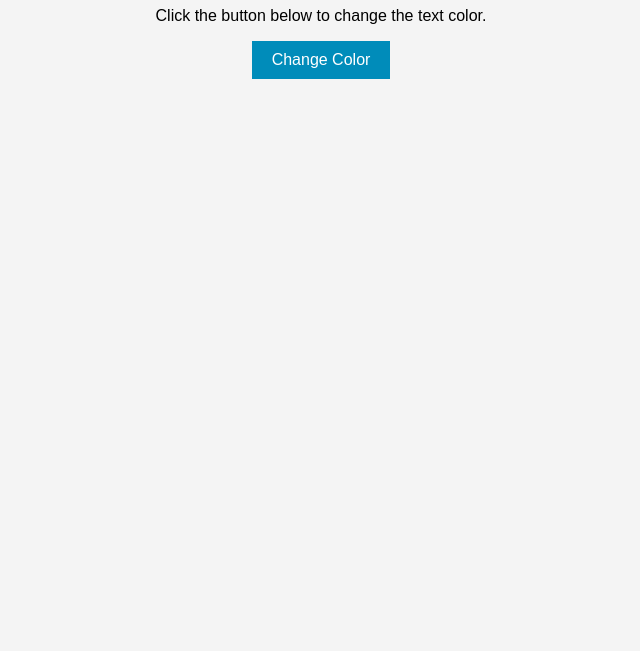
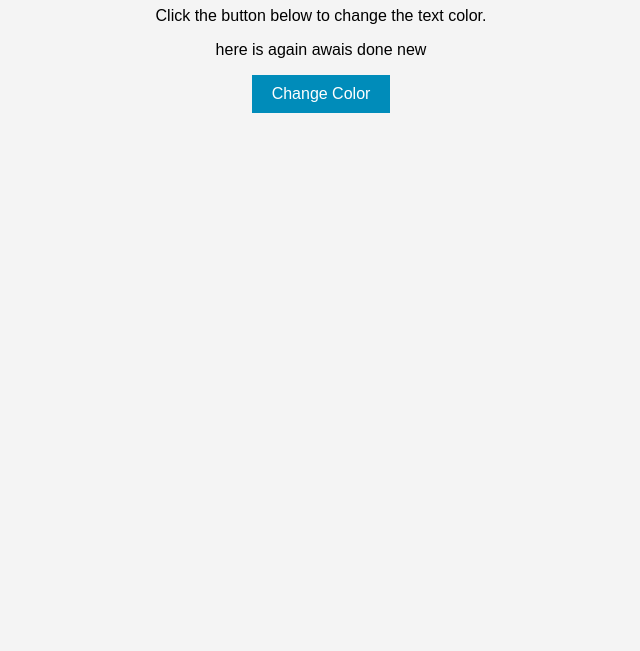
Before and after one commit to mrawais-sultan/my_project, a plain HTML site: page index.html in a window 1280 px wide. Shown: the part 149-800 px from the top of the page, without its empty margins (319-959 px from the left). Drawn offline with Linux system fonts and the light colour scheme.

Commit message:
this is new update in html

```diff
--- a/index.html
+++ b/index.html
@@ -10,7 +10,7 @@ s<!DOCTYPE html>
 
     <h1>Welcome to My Website</h1>
     <p>Click the button below to change the text color.</p>
-
+    <p> here is again awais done new </p>
     <button onclick="changeColor()">Change Color</button>
 
     <script src="script.js"></script>
```
